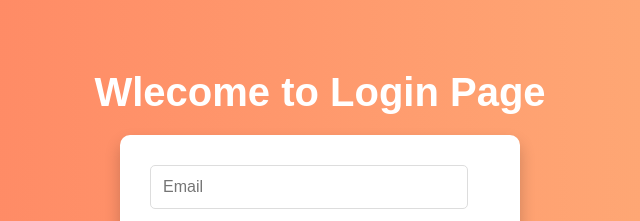
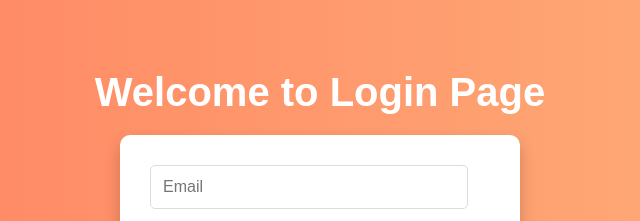
Before and after one commit to Raheemullah8/fireBaselogin-singup, a plain HTML site: page pages/login.html in a window 1280 px wide. Shown: the part 159-380 px from the top of the page, 320-960 px from the left. Drawn offline with Linux system fonts and the light colour scheme.

Commit message:
Update login.html

```diff
--- a/pages/login.html
+++ b/pages/login.html
@@ -8,7 +8,7 @@
 
 </head>
 <body>
-   <div><h1>Wlecome to Login Page</h1></div>
+   <div><h1>Welcome to Login Page</h1></div>
   <form action="" id="signup-form">
     <input type="email" placeholder="Email" id="email" required>
     <input type="password" placeholder="Password" id="password" required>
```
